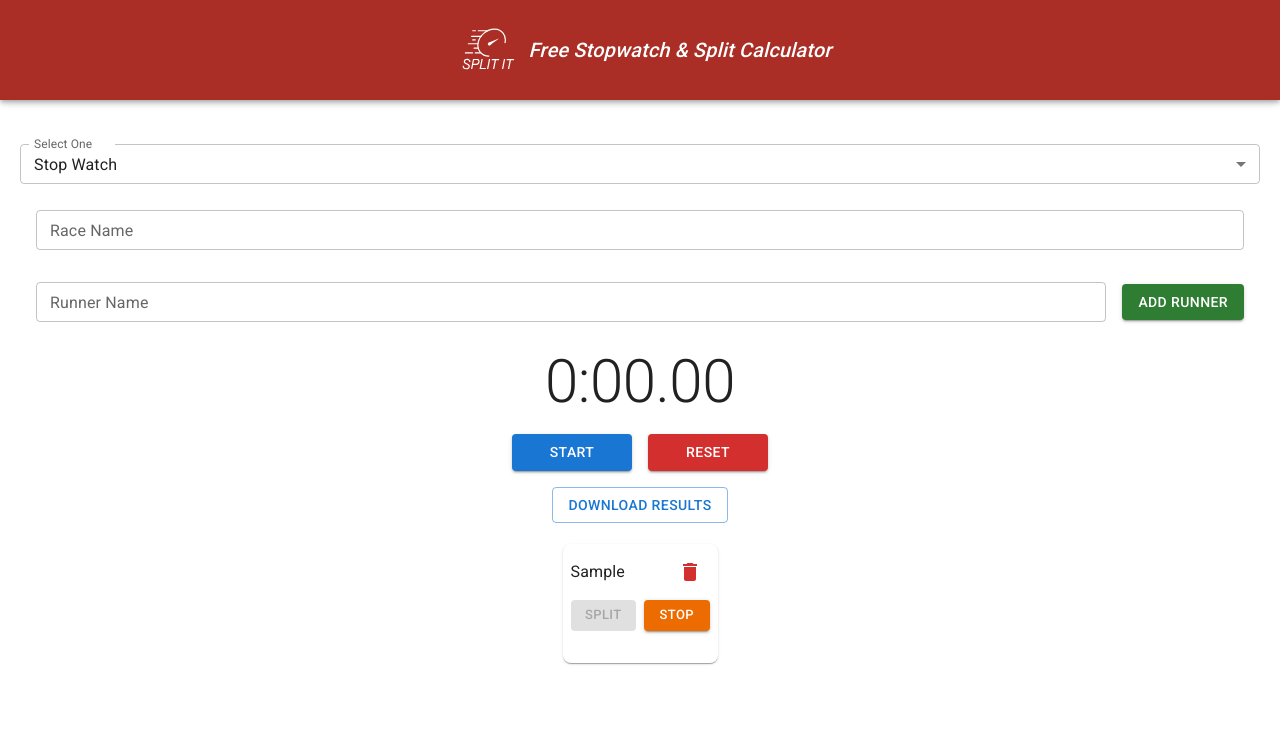
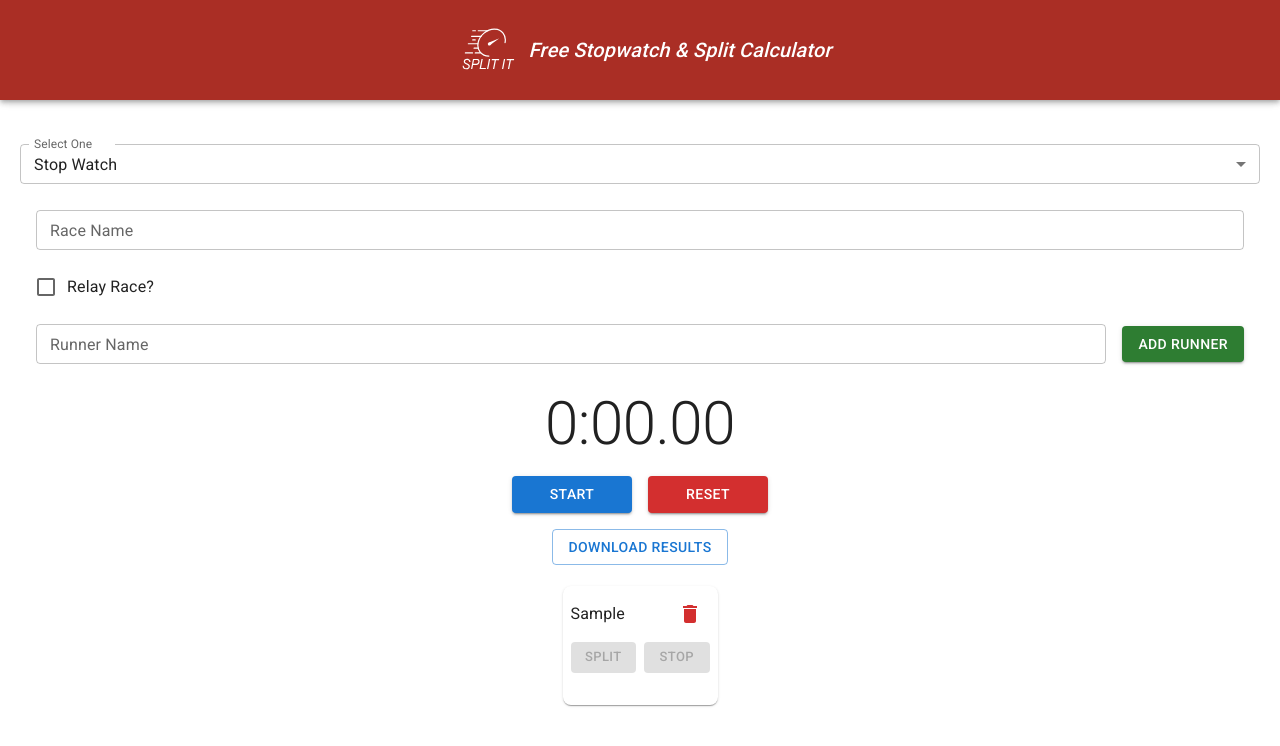
Before and after one commit to cmyers26/timeit, a React (Create React App) app: page / in a window 1280 px wide. Both pictures are taken after typing "Sample" into the empty fields and a click on the button "ADD RUNNER". Shown: the top 746 px of the page. Built offline with nearby package versions, Linux system fonts and the light colour scheme.

Commit message:
adding some timing features

```diff
--- a/src/components/StopWatch/index.js
+++ b/src/components/StopWatch/index.js
@@ -1,5 +1,5 @@
 import React, { useState, useEffect } from "react";
-import { Box, Button, Typography, List, ListItem, TextField, Paper, IconButton, useMediaQuery } from "@mui/material";
+import { Box, Button, Typography, List, ListItem, TextField, Paper, IconButton, useMediaQuery, Checkbox, FormControlLabel } from "@mui/material";
 import DeleteIcon from "@mui/icons-material/Delete";
 
 const Stopwatch = () => {
@@ -10,6 +10,7 @@ const Stopwatch = () => {
   const [singleRunnerSplits, setSingleRunnerSplits] = useState([]);
   const [lastSplitTime, setLastSplitTime] = useState(0);
   const [raceName, setRaceName] = useState("");
+  const [isRelayRace, setIsRelayRace] = useState(false);
 
   const isMobile = useMediaQuery("(max-width:600px)");
 
@@ -55,13 +56,31 @@ const Stopwatch = () => {
   };
 
   const stopRunnerTimer = (runnerId) => {
-    setRunners((prevRunners) =>
-      prevRunners.map((runner) =>
+    setRunners((prevRunners) => {
+      const updatedRunners = prevRunners.map((runner) =>
         runner.id === runnerId && !runner.stopped
           ? { ...runner, stopped: true, totalTime: time }
           : runner
-      )
-    );
+      );
+
+      // Automatically start next runner's time if it's a relay race
+      if (isRelayRace) {
+        const nextRunnerIndex = prevRunners.findIndex((runner) => runner.id === runnerId) + 1;
+        if (nextRunnerIndex < updatedRunners.length) {
+          const nextRunner = updatedRunners[nextRunnerIndex];
+          nextRunner.lastSplitTime = time;
+          setRunning(true); // Start the next runner's timer
+        }
+      }
+
+      // const allRunnersStopped = updatedRunners.every((element) => element.stopped);
+
+      // if (allRunnersStopped) {
+      //   setRunning(false);
+      // }
+
+      return updatedRunners;
+    });
   };
 
   const deleteRunner = (runnerId) => {
@@ -83,7 +102,6 @@ const Stopwatch = () => {
     setRaceName("");
   };
 
-  // Function to generate and download the results as a text file
   const downloadResults = () => {
     if (runners.length === 0) return;
 
@@ -112,7 +130,6 @@ const Stopwatch = () => {
 
   return (
     <Box sx={{ textAlign: "center", mt: 1, px: isMobile ? 1 : 2 }}>
-      {/* Race Name Input */}
       <Box sx={{ mt: 2, display: "flex", flexDirection: isMobile ? "column" : "row", gap: 2, alignItems: "center" }}>
         <TextField
           label="Race Name"
@@ -124,7 +141,13 @@ const Stopwatch = () => {
         />
       </Box>
 
-      {/* Add Runner */}
+      <Box sx={{ display: "flex", justifyContent: "flex-start" }}>
+        <FormControlLabel
+          control={<Checkbox checked={isRelayRace} onChange={(e) => setIsRelayRace(e.target.checked)} />}
+          label="Relay Race?"
+        />
+      </Box>
+
       <Box sx={{ mt: 2, display: "flex", flexDirection: "row", gap: 2, alignItems: "center" }}>
         <TextField
           label="Runner Name"
@@ -145,12 +168,10 @@ const Stopwatch = () => {
         </Button>
       </Box>
 
-      {/* Timer Display */}
       <Box sx={{ mt: 3, mb: 2, display: "flex", justifyContent: "center", gap: 2, flexWrap: "wrap" }}>
         <Typography variant={isMobile ? "h3" : "h2"}>{formatTime(time)}</Typography>
       </Box>
 
-      {/* Controls */}
       <Box sx={{ mt: 1, display: "flex", justifyContent: "center", gap: 2, flexWrap: "wrap" }}>
         <Button
           variant="contained"
@@ -183,40 +204,14 @@ const Stopwatch = () => {
         )}
       </Box>
 
-      {/* Download Results */}
       <Box sx={{ mt: 2 }}>
         <Button variant="outlined" color="primary" onClick={downloadResults}>
           Download Results
         </Button>
       </Box>
 
-      {/* Single Runner Splits */}
-      {runners.length === 0 && singleRunnerSplits.length > 0 && (
-        <Box sx={{ mt: 2 }}>
-          <Typography variant="h6">Laps</Typography>
-          <List>
-            {singleRunnerSplits.map((split, index) => (
-              <ListItem key={index}>
-                <Typography variant="body1">
-                  Lap {index + 1}: {formatTime(split)}
-                </Typography>
-              </ListItem>
-            ))}
-          </List>
-        </Box>
-      )}
-
-      {/* Runners & Splits */}
-      <Box
-        sx={{ mt: 2 }}
-        style={{
-          display: "flex",
-          flexDirection: "row",
-          flexWrap: "wrap",
-          justifyContent: "center",
-      }}
-      >
-        {runners.map((runner) => (
+      <Box sx={{ mt: 2 }} style={{ display: "flex", flexDirection: "row", flexWrap: "wrap", justifyContent: "center" }}>
+        {runners.map((runner, index) => (
           <Paper key={runner.id} sx={{ p: 1, borderRadius: 2, width: "155px", height: "auto", mx: "auto" }} style={{ margin: "5px" }}>
             <Box sx={{ display: "flex", justifyContent: "space-between", alignItems: "center" }}>
               <Typography variant="body1">{runner.name}</Typography>
@@ -230,7 +225,7 @@ const Stopwatch = () => {
                 color="secondary"
                 size="small"
                 onClick={() => addSplit(runner.id)}
-                disabled={!running || runner.stopped}
+                disabled={!running || runner.stopped || (isRelayRace && index > 0 && !runners[index - 1].stopped)}
                 sx={{ flex: 1, mr: 1 }}
               >
                 Split
@@ -240,7 +235,7 @@ const Stopwatch = () => {
                 color="warning"
                 size="small"
                 onClick={() => stopRunnerTimer(runner.id)}
-                disabled={runner.stopped}
+                disabled={!running || runner.stopped || (isRelayRace && index > 0 && !runners[index - 1].stopped)}
                 sx={{ flex: 1 }}
               >
                 Stop
@@ -248,12 +243,7 @@ const Stopwatch = () => {
             </Box>
             <List sx={{ mt: 1 }}>
               {runner.splits.map((split, index) => (
-                <ListItem
-                  style={{
-                    padding: "5px 12px"
-                  }}
-                  key={index}
-                >
+                <ListItem key={index}>
                   <Typography variant="body1">
                     Lap {index + 1}: {formatTime(split)}
                   </Typography>
```
